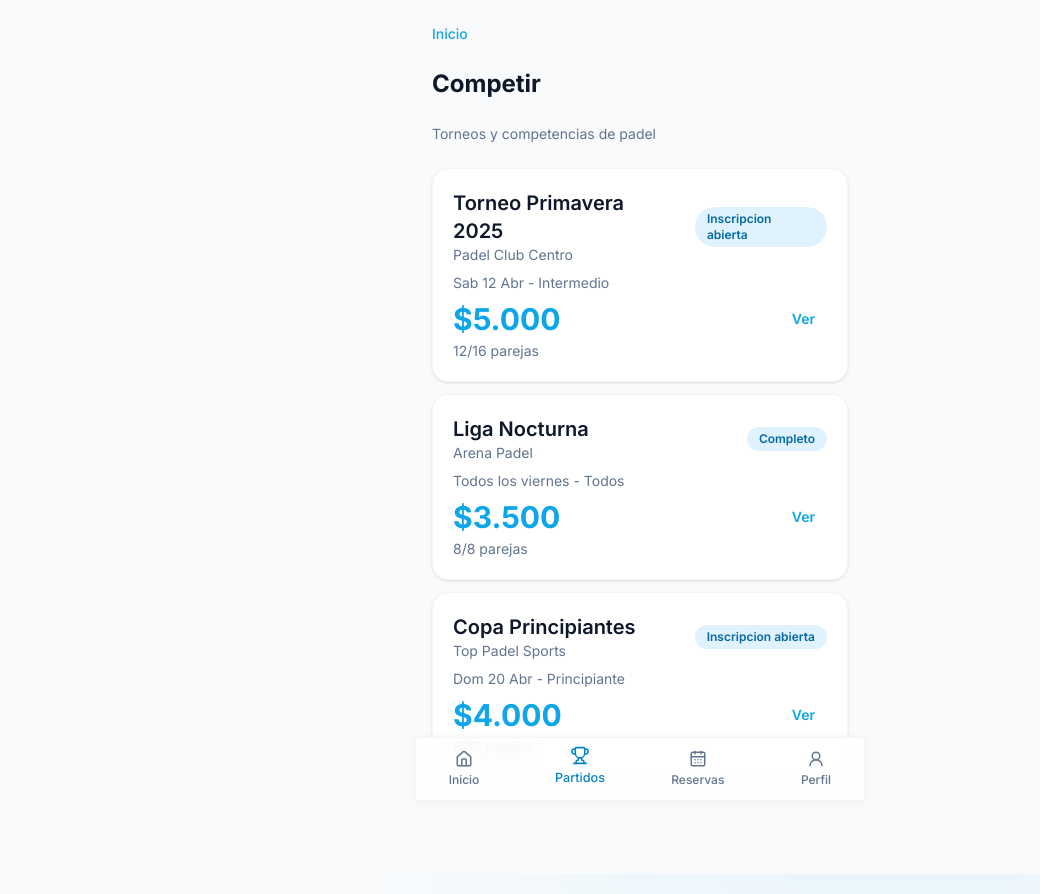
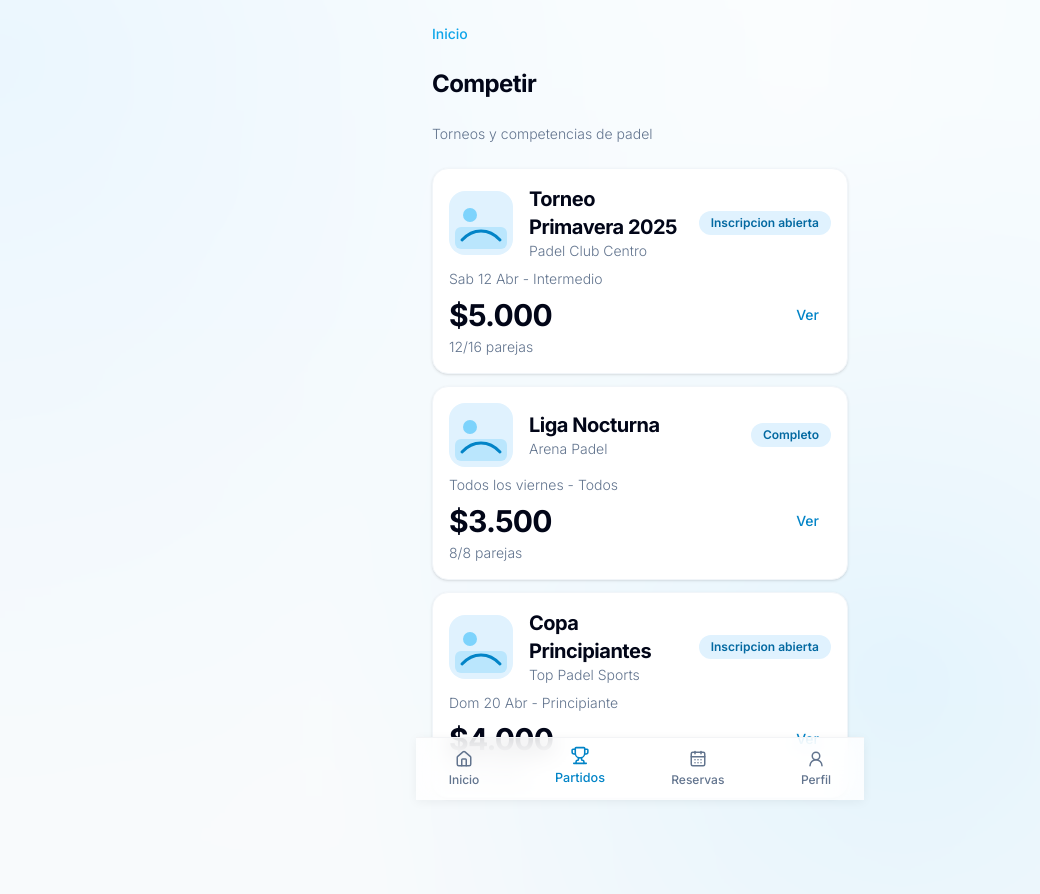
Before and after one commit to valentinoperalta03-cloud/mi-app, a Next.js app: page /partidos in a window 1280 px wide. Shown: the whole page, without its empty margins (0-1040 px from the left). Built offline with nearby package versions, Linux system fonts and the light colour scheme.

Commit message:
Refactor profile and bottom navigation components for improved accessibility and consistency. Enhance user experience by updating styles and ensuring proper routing across the application.

```diff
--- a/app/(player)/clubes/[id]/TimeGrid.tsx
+++ b/app/(player)/clubes/[id]/TimeGrid.tsx
@@ -37,7 +37,7 @@ export default function TimeGrid({
   onSelect,
 }: TimeGridProps) {
   return (
-    <div className="overflow-x-auto rounded-2xl border border-slate-100 bg-white">
+    <div className="overflow-x-auto rounded-2xl border border-slate-100 bg-white shadow-sm">
       <div className="grid min-w-[760px] grid-cols-[88px_repeat(3,minmax(210px,1fr))]">
         <div className="sticky left-0 z-10 border-b border-r border-slate-100 bg-slate-50 p-3 text-xs font-semibold tracking-tight text-slate-600">
           Hora
--- a/app/(player)/clubes/[id]/page.tsx
+++ b/app/(player)/clubes/[id]/page.tsx
@@ -1,6 +1,7 @@
 "use client";
 
 import Link from "next/link";
+import Image from "next/image";
 import { useMemo, useState } from "react";
 import { motion } from "framer-motion";
 import { useParams, useRouter } from "next/navigation";
@@ -104,15 +105,29 @@ export default function ClubDetailPage() {
         Volver a clubes
       </Link>
 
-      <section className="rounded-2xl border border-slate-100 bg-white p-5">
-        <h1 className="text-2xl font-bold text-slate-900">Club {clubId}</h1>
-        <p className="mt-1 text-sm text-slate-500">
-          Elegi fecha, cancha y horario para avanzar con la reserva.
-        </p>
-      </section>
+      <motion.section
+        layoutId={`club-card-${clubId}`}
+        className="rounded-2xl border border-slate-100 bg-white p-4 shadow-sm"
+      >
+        <div className="flex items-center gap-4">
+          <Image
+            src="/club-thumb.svg"
+            alt="Vista del club"
+            width={64}
+            height={64}
+            className="h-16 w-16 rounded-2xl object-cover"
+          />
+          <div>
+            <h1 className="text-2xl font-bold tracking-tight text-slate-950">Club {clubId}</h1>
+            <p className="mt-1 text-sm font-light text-slate-500">
+              Elegi fecha, cancha y horario para avanzar con la reserva.
+            </p>
+          </div>
+        </div>
+      </motion.section>
 
       <section className="space-y-3">
-        <h2 className="text-base font-semibold text-slate-900">Fecha</h2>
+        <h2 className="text-base font-bold tracking-tight text-slate-950">Fecha</h2>
         <div className="flex gap-2 overflow-x-auto pb-1">
           {next7Days.map((dateItem) => {
             const active = isSameDay(selectedDate, dateItem);
@@ -138,8 +153,8 @@ export default function ClubDetailPage() {
 
       <section className="space-y-3">
         <div className="flex items-center justify-between">
-          <h2 className="text-base font-semibold text-slate-900">Disponibilidad</h2>
-          <p className="text-xs text-slate-500">Intervalos 60m y 90m</p>
+          <h2 className="text-base font-bold tracking-tight text-slate-950">Disponibilidad</h2>
+          <p className="text-xs font-light text-slate-500">Intervalos 60m y 90m</p>
         </div>
         <TimeGrid
           courts={mockCourts}
@@ -155,9 +170,9 @@ export default function ClubDetailPage() {
           showBookingBar ? "translate-y-0" : "translate-y-full"
         }`}
       >
-        <div className="space-y-3 rounded-2xl border border-slate-100 bg-slate-50 p-4">
-          <p className="text-sm font-semibold text-slate-900">Resumen de reserva</p>
-          <p className="text-xs text-slate-600">
+        <div className="space-y-3 rounded-2xl border border-slate-100 bg-white p-4 shadow-sm">
+          <p className="text-sm font-bold tracking-tight text-slate-950">Resumen de reserva</p>
+          <p className="text-xs font-light text-slate-600">
             {selectedCourt
               ? `${selectedCourt.name} • ${selectedBooking.time} • ${selectedBooking.duration} min`
               : "Selecciona cancha y horario para continuar."}
@@ -167,7 +182,7 @@ export default function ClubDetailPage() {
             disabled={!isBookingComplete()}
             onClick={handleConfirmBooking}
             whileTap={{ scale: 0.97 }}
-            className="w-full rounded-2xl bg-sky-600 px-4 py-2 text-sm font-semibold text-white transition-all duration-300 disabled:cursor-not-allowed disabled:opacity-50"
+            className="w-full rounded-2xl bg-sky-600 px-4 py-2 text-sm font-medium text-white transition-all duration-300 disabled:cursor-not-allowed disabled:opacity-50 active:scale-95"
           >
             Confirmar Reserva
           </motion.button>
--- a/app/(player)/clubes/page.tsx
+++ b/app/(player)/clubes/page.tsx
@@ -1,6 +1,7 @@
 "use client";
 
 import Link from "next/link";
+import Image from "next/image";
 import { useEffect, useState } from "react";
 import { motion } from "framer-motion";
 import { DB_TABLES } from "@/lib/db-tables";
@@ -39,14 +40,32 @@ export default function ClubesPage() {
     void loadClubs();
   }, []);
 
+  const listVariants = {
+    hidden: { opacity: 0 },
+    show: {
+      opacity: 1,
+      transition: { staggerChildren: 0.05 },
+    },
+  };
+
+  const itemVariants = {
+    hidden: { opacity: 0, y: 10 },
+    show: { opacity: 1, y: 0, transition: { duration: 0.24 } },
+  };
+
   if (loading) {
     return (
       <MotionPage className="mx-auto min-h-screen w-full max-w-md space-y-4 bg-transparent px-4 pb-24 pt-6">
-        <div className="shimmer h-8 w-40 rounded-xl" />
+        <div className="shimmer h-8 w-44 rounded-xl" />
         {Array.from({ length: 4 }).map((_, idx) => (
-          <div key={idx} className="rounded-2xl border border-slate-100 bg-white/90 p-5">
+          <div key={idx} className="rounded-2xl border border-slate-100 bg-white p-4 shadow-sm">
+            <div className="flex items-center gap-4">
+              <div className="shimmer h-16 w-16 rounded-2xl" />
+              <div className="flex-1">
                 <div className="shimmer h-5 w-3/4 rounded-md" />
                 <div className="mt-3 shimmer h-4 w-1/2 rounded-md" />
+              </div>
+            </div>
           </div>
         ))}
       </MotionPage>
@@ -55,7 +74,8 @@ export default function ClubesPage() {
 
   return (
     <MotionPage className="mx-auto min-h-screen w-full max-w-md space-y-4 bg-transparent px-4 pb-24 pt-6">
-      <h1 className="text-2xl font-bold text-slate-900">Clubes</h1>
+      <h1 className="text-2xl font-bold tracking-tight text-slate-950">Clubes</h1>
+      <p className="text-sm font-light text-slate-500">Elegi un club para ver horarios disponibles.</p>
 
       {errorMessage ? (
         <div className="rounded-2xl border border-rose-200 bg-rose-50 p-3 text-sm text-rose-700">
@@ -71,18 +91,34 @@ export default function ClubesPage() {
         </div>
       ) : null}
 
-      <section className="space-y-3">
+      <motion.section variants={listVariants} initial="hidden" animate="show" className="space-y-3">
         {clubs.map((club) => (
+          <motion.article key={club.id} variants={itemVariants} layoutId={`club-card-${club.id}`}>
             <Link
-            key={club.id}
               href={`/clubes/${club.id}`}
-            className="block rounded-2xl border border-slate-100 bg-white/95 p-5 shadow-sm transition-all duration-300 hover:scale-[1.02] hover:border-sky-200 hover:shadow-lg active:scale-[0.99]"
+              className="block rounded-2xl border border-slate-100 bg-white p-4 shadow-sm transition-all duration-300 hover:scale-[1.02] hover:border-sky-200 hover:shadow-lg active:scale-95"
             >
-            <h2 className="text-lg font-semibold text-slate-900">{club.name ?? "Club sin nombre"}</h2>
-            <p className="text-sm text-slate-500">{club.location ?? "Sin ubicacion"}</p>
+              <div className="flex items-center gap-4">
+                <Image
+                  src="/club-thumb.svg"
+                  alt="Vista previa del club"
+                  width={64}
+                  height={64}
+                  className="h-16 w-16 rounded-2xl object-cover"
+                />
+                <div className="flex-1">
+                  <h2 className="text-lg font-bold tracking-tight text-slate-950">
+                    {club.name ?? "Club sin nombre"}
+                  </h2>
+                  <p className="text-sm font-light text-slate-500">
+                    {club.location ?? "Sin ubicacion"}
+                  </p>
+                </div>
+              </div>
             </Link>
+          </motion.article>
         ))}
-      </section>
+      </motion.section>
     </MotionPage>
   );
 }
--- a/app/(player)/inicio/page.tsx
+++ b/app/(player)/inicio/page.tsx
@@ -15,9 +15,9 @@ const quickActions = [
 export default function InicioPage() {
   return (
     <MotionPage className="mx-auto flex min-h-screen w-full max-w-md flex-col space-y-6 bg-transparent px-4 pb-24 pt-6">
-      <section className="rounded-[24px] bg-blue-700 px-5 pb-6 pt-6 text-white shadow-sm">
+      <section className="rounded-3xl bg-sky-600 p-6 text-white shadow-sm">
         <p className="text-sm font-light text-blue-100">Vamos!</p>
-        <h1 className="mt-1 text-2xl font-bold leading-tight">Todo listo para tu partido.</h1>
+        <h1 className="mt-1 text-2xl font-bold tracking-tight leading-tight">Todo listo para tu partido.</h1>
         <p className="mt-2 text-sm font-light text-blue-100">Jugador</p>
       </section>
 
@@ -26,13 +26,13 @@ export default function InicioPage() {
           <Link
             key={item.title}
             href={item.href}
-            className="rounded-2xl border border-slate-100 bg-white/95 p-5 shadow-sm transition-all duration-300 hover:scale-[1.02] hover:border-sky-200 hover:shadow-lg active:scale-[0.99]"
+            className="rounded-2xl border border-slate-100 bg-white p-4 shadow-sm transition-all duration-300 hover:scale-[1.02] hover:border-sky-200 hover:shadow-lg active:scale-95"
           >
             <div className="flex items-center gap-3">
               <div className="h-10 w-10 rounded-2xl bg-sky-100" />
               <div>
-                <h2 className="text-xl font-semibold text-slate-900">{item.title}</h2>
-                <p className="text-sm text-slate-500">{item.subtitle}</p>
+                <h2 className="text-lg font-bold tracking-tight text-slate-950">{item.title}</h2>
+                <p className="text-sm font-light text-slate-500">{item.subtitle}</p>
               </div>
             </div>
           </Link>
@@ -40,13 +40,13 @@ export default function InicioPage() {
       </section>
 
       <section className="space-y-3">
-        <h3 className="text-2xl font-bold text-slate-900">Proximo partido</h3>
-        <article className="rounded-[24px] bg-blue-700 p-5 text-white shadow-sm">
+        <h3 className="text-2xl font-bold tracking-tight text-slate-950">Proximo partido</h3>
+        <article className="rounded-3xl bg-sky-600 p-5 text-white shadow-sm">
           <p className="text-xl font-bold">Dobles intermedio</p>
-          <p className="text-sm text-blue-100">Padel Club Centro</p>
+          <p className="text-sm font-light text-blue-100">Padel Club Centro</p>
           <Link
             href="/partidos"
-            className="mt-3 block w-full rounded-3xl bg-blue-500/60 px-4 py-2 text-center font-semibold transition-all duration-300 hover:opacity-95 active:scale-95"
+            className="mt-3 block w-full rounded-3xl bg-white/20 px-4 py-2 text-center text-sm font-medium transition-all duration-300 hover:opacity-95 active:scale-95"
           >
             Ver detalles
           </Link>
@@ -54,7 +54,7 @@ export default function InicioPage() {
       </section>
 
       <section className="space-y-3">
-        <h3 className="text-2xl font-bold text-slate-900">Tu resumen</h3>
+        <h3 className="text-2xl font-bold tracking-tight text-slate-950">Tu resumen</h3>
         <div className="mt-3 grid grid-cols-3 gap-3">
           {[
             ["12", "Partidos"],
@@ -63,10 +63,10 @@ export default function InicioPage() {
           ].map(([value, label]) => (
             <article
               key={label}
-              className="rounded-2xl border border-slate-100 bg-white/95 p-5 text-center shadow-sm transition-all duration-300 hover:scale-[1.02] hover:shadow-lg"
+              className="rounded-2xl border border-slate-100 bg-white p-4 text-center shadow-sm transition-all duration-300 hover:scale-[1.02] hover:shadow-lg"
             >
-              <p className="text-3xl font-extrabold text-slate-900">{value}</p>
-              <p className="mt-1 text-sm text-slate-500">{label}</p>
+              <p className="text-3xl font-bold tracking-tight text-slate-950">{value}</p>
+              <p className="mt-1 text-sm font-light text-slate-500">{label}</p>
             </article>
           ))}
         </div>
--- a/app/(player)/layout.tsx
+++ b/app/(player)/layout.tsx
@@ -3,7 +3,7 @@ import BottomNav from "@/components/bottom-nav";
 
 export default function PlayerLayout({ children }: { children: ReactNode }) {
   return (
-    <div className="min-h-screen bg-slate-50">
+    <div className="min-h-screen bg-transparent">
       {children}
       <BottomNav />
     </div>
--- a/app/(player)/partidos/page.tsx
+++ b/app/(player)/partidos/page.tsx
@@ -1,4 +1,8 @@
+"use client";
+
 import Link from "next/link";
+import Image from "next/image";
+import { motion } from "framer-motion";
 import MotionPage from "@/components/motion-page";
 
 const tournaments = [
@@ -32,43 +36,61 @@ const tournaments = [
 ];
 
 export default function PartidosPage() {
+  const listVariants = {
+    hidden: { opacity: 0 },
+    show: { opacity: 1, transition: { staggerChildren: 0.05 } },
+  };
+
+  const itemVariants = {
+    hidden: { opacity: 0, y: 10 },
+    show: { opacity: 1, y: 0, transition: { duration: 0.24 } },
+  };
+
   return (
     <MotionPage className="mx-auto min-h-screen w-full max-w-md space-y-6 bg-transparent px-4 pb-24 pt-6">
       <p className="text-sm font-medium text-sky-500">Inicio</p>
-      <h1 className="text-2xl font-bold text-slate-900">Competir</h1>
-      <p className="text-sm text-slate-500">Torneos y competencias de padel</p>
+      <h1 className="text-2xl font-bold tracking-tight text-slate-950">Competir</h1>
+      <p className="text-sm font-light text-slate-500">Torneos y competencias de padel</p>
 
-      <section className="space-y-3">
+      <motion.section variants={listVariants} initial="hidden" animate="show" className="space-y-3">
         {tournaments.map((item) => (
-          <article
+          <motion.article
             key={item.title}
-            className="rounded-2xl border border-slate-100 bg-white/95 p-5 shadow-sm transition-all duration-300 hover:scale-[1.02] hover:border-sky-200 hover:shadow-lg"
+            variants={itemVariants}
+            className="rounded-2xl border border-slate-100 bg-white p-4 shadow-sm transition-all duration-300 hover:scale-[1.02] hover:border-sky-200 hover:shadow-lg"
           >
-            <div className="flex items-center justify-between gap-4">
-              <div>
-                <h2 className="text-xl font-semibold text-slate-900">{item.title}</h2>
-                <p className="text-sm text-slate-500">{item.club}</p>
+            <div className="flex items-center gap-4">
+              <Image
+                src="/club-thumb.svg"
+                alt="Torneo"
+                width={64}
+                height={64}
+                className="h-16 w-16 rounded-2xl object-cover"
+              />
+              <div className="flex-1">
+                <h2 className="text-xl font-bold tracking-tight text-slate-950">{item.title}</h2>
+                <p className="text-sm font-light text-slate-500">{item.club}</p>
               </div>
               <span className="rounded-full bg-sky-100 px-3 py-1 text-xs font-semibold text-sky-700">
                 {item.status}
               </span>
             </div>
-            <p className="mt-2 text-sm text-slate-500">
+            <p className="mt-2 text-sm font-light text-slate-500">
               {item.date} - {item.level}
             </p>
             <div className="mt-2 flex items-center justify-between">
-              <p className="text-3xl font-bold text-sky-500">{item.price}</p>
+              <p className="text-3xl font-bold tracking-tight text-slate-950">{item.price}</p>
               <Link
                 href="/reservas"
-                className="rounded-2xl px-3 py-2 text-sm font-semibold text-sky-500 transition-all duration-300 hover:opacity-95 active:scale-95"
+                className="rounded-2xl px-3 py-2 text-sm font-medium text-sky-600 transition-all duration-300 hover:opacity-95 active:scale-95"
               >
                 Ver
               </Link>
             </div>
-            <p className="mt-1 text-sm text-slate-500">{item.pairs}</p>
-          </article>
+            <p className="mt-1 text-sm font-light text-slate-500">{item.pairs}</p>
+          </motion.article>
         ))}
-      </section>
+      </motion.section>
     </MotionPage>
   );
 }
--- a/app/(player)/reservas/page.tsx
+++ b/app/(player)/reservas/page.tsx
@@ -1,4 +1,8 @@
+"use client";
+
 import Link from "next/link";
+import Image from "next/image";
+import { motion } from "framer-motion";
 import MotionPage from "@/components/motion-page";
 
 const clubs = [
@@ -8,43 +12,63 @@ const clubs = [
 ];
 
 export default function ReservasPage() {
+  const listVariants = {
+    hidden: { opacity: 0 },
+    show: { opacity: 1, transition: { staggerChildren: 0.05 } },
+  };
+
+  const itemVariants = {
+    hidden: { opacity: 0, y: 10 },
+    show: { opacity: 1, y: 0, transition: { duration: 0.24 } },
+  };
+
   return (
     <MotionPage className="mx-auto min-h-screen w-full max-w-md space-y-6 bg-transparent px-4 pb-24 pt-6">
       <p className="text-sm font-medium text-sky-500">Inicio</p>
-      <h1 className="text-2xl font-bold text-slate-900">Reservar pista</h1>
-      <p className="text-sm text-slate-500">Encontra la cancha ideal cerca tuyo</p>
+      <h1 className="text-2xl font-bold tracking-tight text-slate-950">Reservar pista</h1>
+      <p className="text-sm font-light text-slate-500">Encontra la cancha ideal cerca tuyo</p>
 
-      <p className="text-sm text-slate-500">{clubs.length} clubes encontrados</p>
+      <p className="text-sm font-light text-slate-500">{clubs.length} clubes encontrados</p>
 
-      <section className="space-y-3">
+      <motion.section variants={listVariants} initial="hidden" animate="show" className="space-y-3">
         {clubs.map((club) => (
-          <article
+          <motion.article
             key={club.name}
-            className="rounded-2xl border border-slate-100 bg-white/95 p-5 shadow-sm transition-all duration-300 hover:scale-[1.02] hover:border-sky-200 hover:shadow-lg"
+            variants={itemVariants}
+            className="rounded-2xl border border-slate-100 bg-white p-4 shadow-sm transition-all duration-300 hover:scale-[1.02] hover:border-sky-200 hover:shadow-lg"
           >
             <div className="flex items-center justify-between gap-3">
-              <div>
-                <h2 className="text-xl font-semibold text-slate-900">{club.name}</h2>
-                <p className="text-sm text-slate-500">{club.address}</p>
+              <div className="flex items-center gap-4">
+                <Image
+                  src="/club-thumb.svg"
+                  alt="Club"
+                  width={64}
+                  height={64}
+                  className="h-16 w-16 rounded-2xl object-cover"
+                />
+                <div>
+                  <h2 className="text-xl font-bold tracking-tight text-slate-950">{club.name}</h2>
+                  <p className="text-sm font-light text-slate-500">{club.address}</p>
+                </div>
               </div>
               <p className="text-sm font-semibold text-amber-500">{club.rating}</p>
             </div>
 
             <div className="mt-3 flex items-center justify-between">
               <div>
-                <p className="text-3xl font-bold text-sky-500">{club.price}</p>
-                <p className="text-sm text-slate-500">{club.courts}</p>
+                <p className="text-3xl font-bold tracking-tight text-slate-950">{club.price}</p>
+                <p className="text-sm font-light text-slate-500">{club.courts}</p>
               </div>
               <Link
                 href={`/clubes/${club.id}`}
-                className="rounded-2xl px-3 py-2 text-sm font-semibold text-sky-500 transition-all duration-300 hover:opacity-95 active:scale-95"
+                className="rounded-2xl bg-sky-600 px-4 py-2 text-sm font-medium text-white transition-all duration-300 hover:bg-sky-500 active:scale-95"
               >
                 Reservar
               </Link>
             </div>
-          </article>
+          </motion.article>
         ))}
-      </section>
+      </motion.section>
     </MotionPage>
   );
 }
--- a/app/(player)/template.tsx
+++ b/app/(player)/template.tsx
@@ -1,6 +1,6 @@
 "use client";
 
-import { AnimatePresence, motion } from "framer-motion";
+import { AnimatePresence, LayoutGroup, motion } from "framer-motion";
 import { usePathname } from "next/navigation";
 import type { ReactNode } from "react";
 
@@ -8,6 +8,7 @@ export default function PlayerTemplate({ children }: { children: ReactNode }) {
   const pathname = usePathname();
 
   return (
+    <LayoutGroup id="player-routes">
       <AnimatePresence mode="wait">
         <motion.div
           key={pathname}
@@ -19,5 +20,6 @@ export default function PlayerTemplate({ children }: { children: ReactNode }) {
           {children}
         </motion.div>
       </AnimatePresence>
+    </LayoutGroup>
   );
 }
```
Also changed, not shown: app/(player)/reservas/confirmacion/page.tsx (+8 -8 lines), public/club-thumb.svg (added), 1 other file (tests, documents, lock files or other folders). Lines whose indentation alone changed are shown as unchanged.
